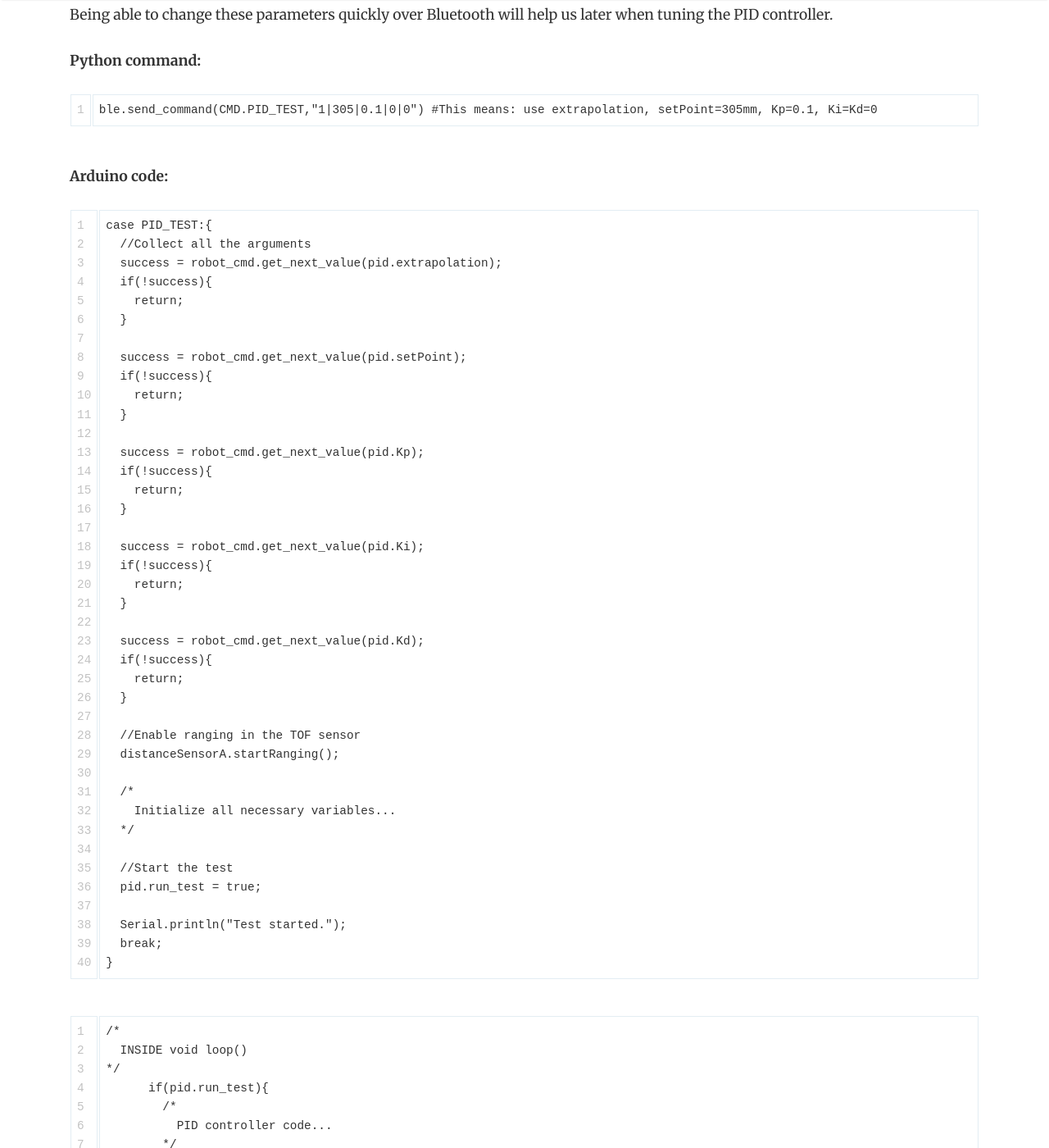
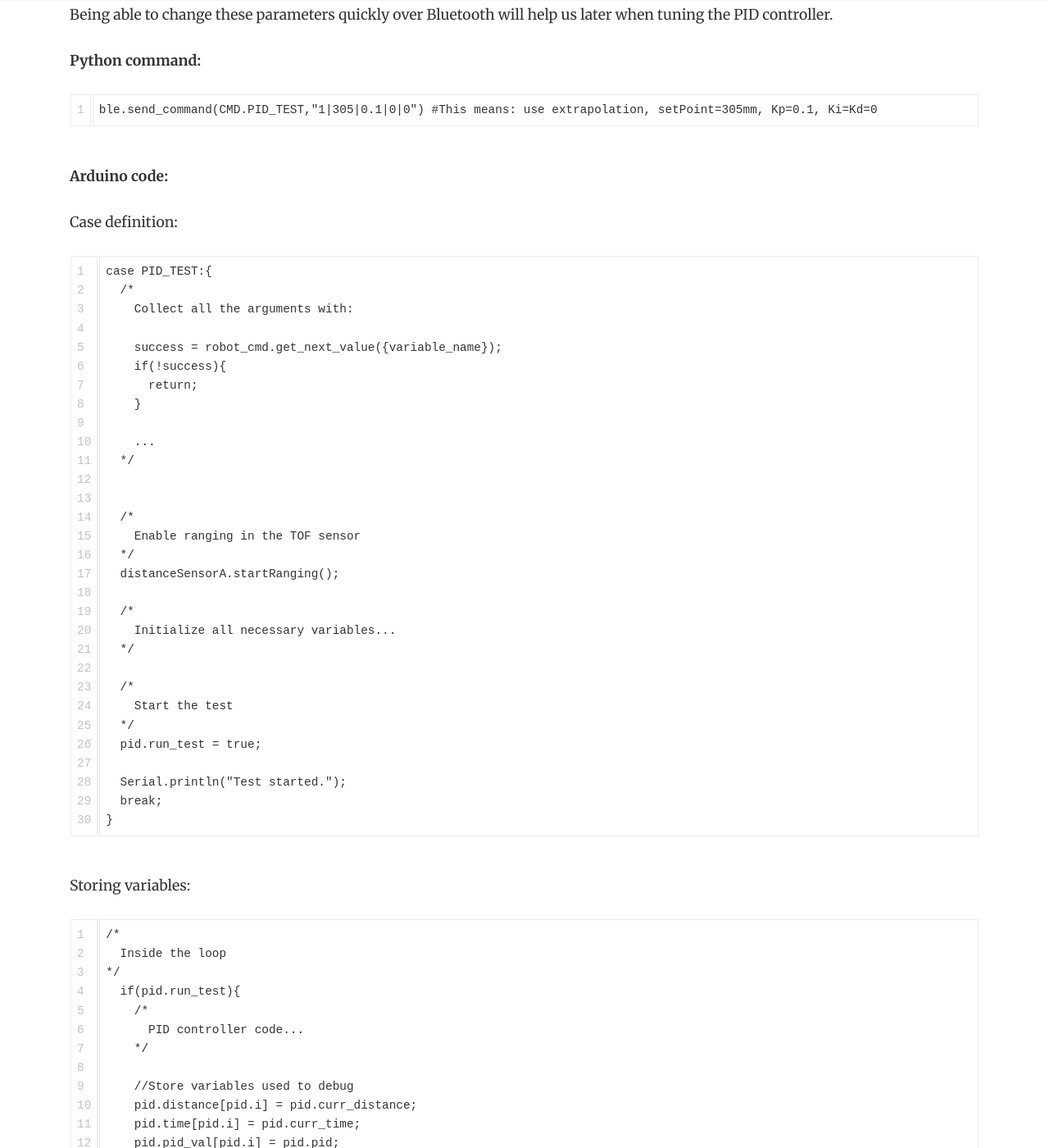
Before and after one commit to miguelalvarezd/FastRobots, a Jekyll site: the page built from _posts/2024-03-07-lab-5.md, in a window 1280 px wide and 1400 px high, scrolled down 749 px. Shown: the whole window at 82% size. Built offline with Jekyll 4.4.1, drawn with Linux system fonts in a browser that asks for light colours; nearby versions of some CDN libraries; comment, search, counter and statistics services are not loaded; some of the changed text lies outside the part shown.

Commit message:
Update 2024-03-07-lab-5.md

````diff
--- a/_posts/2024-03-07-lab-5.md
+++ b/_posts/2024-03-07-lab-5.md
@@ -23,72 +23,66 @@ ble.send_command(CMD.PID_TEST,"1|305|0.1|0|0") #This means: use extrapolation, s
 ```
 
 **Arduino code:**
+
+Case definition:
 ```
 case PID_TEST:{
-  //Collect all the arguments
-  success = robot_cmd.get_next_value(pid.extrapolation);
-  if(!success){
-    return;
-  }
+  /*
+    Collect all the arguments with:
 
-  success = robot_cmd.get_next_value(pid.setPoint);
-  if(!success){
-    return;
-  }
+    success = robot_cmd.get_next_value({variable_name});
+    if(!success){
+      return;
+    }
 
-  success = robot_cmd.get_next_value(pid.Kp);
-  if(!success){
-    return;
-  }
+    ...
+  */
 
-  success = robot_cmd.get_next_value(pid.Ki);
-  if(!success){
-    return;
-  }
 
-  success = robot_cmd.get_next_value(pid.Kd);
-  if(!success){
-    return;
-  }
-
-  //Enable ranging in the TOF sensor
+  /*
+    Enable ranging in the TOF sensor
+  */
   distanceSensorA.startRanging();
 
   /*
     Initialize all necessary variables...
   */
 
-  //Start the test
+  /*
+    Start the test
+  */
   pid.run_test = true;
 
   Serial.println("Test started.");
   break;
 }
 ```
+
+Storing variables:
 ```
 /*
-  INSIDE void loop()
+  Inside the loop
 */
-      if(pid.run_test){
-        /*
-          PID controller code...
-        */
+  if(pid.run_test){
+    /*
+      PID controller code...
+    */
 
-        //Store variables used to debug
-        pid.distance[pid.i] = pid.curr_distance;
-        pid.time[pid.i] = pid.curr_time;
-        pid.pid_val[pid.i] = pid.pid;
-        pid.pid_error[pid.i] = pid.error;
-        pid.i++;
+    //Store variables used to debug
+    pid.distance[pid.i] = pid.curr_distance;
+    pid.time[pid.i] = pid.curr_time;
+    pid.pid_val[pid.i] = pid.pid;
+    pid.pid_error[pid.i] = pid.error;
+    pid.i++;
 
-        //If I run out of space, end test
-        if(pid.i >= N_PID){
-          pid.run_test = false;
-          pid.pid = 0;
-          brake();
-          Serial.println("Test ended. Brake");
-        }
-      }
+    //If I run out of space, end test
+    if(pid.i >= N_PID){
+      pid.run_test = false;
+      pid.pid = 0;
+      brake();
+      Serial.println("Test ended. Brake");
+    }
+  }
 ```
 
 The second command is `SEND_DATA_PID`, which will tell the Artemis to send all its stored debugging data to the computer. In Python, there's a notification handler that parses all the data. This command has the same functionality as in previous labs.
@@ -298,6 +292,4 @@ Here, the controller faces a moving wall:
 src="https://www.youtube.com/embed/9A-fCB-V7vE">
 </iframe>
 
-*Note: As in Lab 4, some videos have a cable connected to the robot. This is because powering the Artemis from a battery doen't work. New batteries have been tested, so the problem is possibly related to the voltage regulator of the Artemis. In future labs I will test a different board. This didn't have any major impacts in the robot behaviour for this lab.*
-
-*Update (March 14th): The issue has been now resolved. The problem was caused by the Artemis board (probably the voltage regulator). After replacing the Artemis, the issue was resolved.*
+*NOTE: As in Lab 4, some videos have a cable connected to the robot. This is because powering the Artemis from a battery doen't work. New batteries have been tested, so the problem is possibly related to the voltage regulator of the Artemis. In future labs I will test a different board. This didn't have any major impacts in the robot behaviour for this lab. UPDATE (March 14th): The issue has been now resolved. The problem was caused by the Artemis board (probably the voltage regulator). After replacing the Artemis, the issue was resolved.*
````
